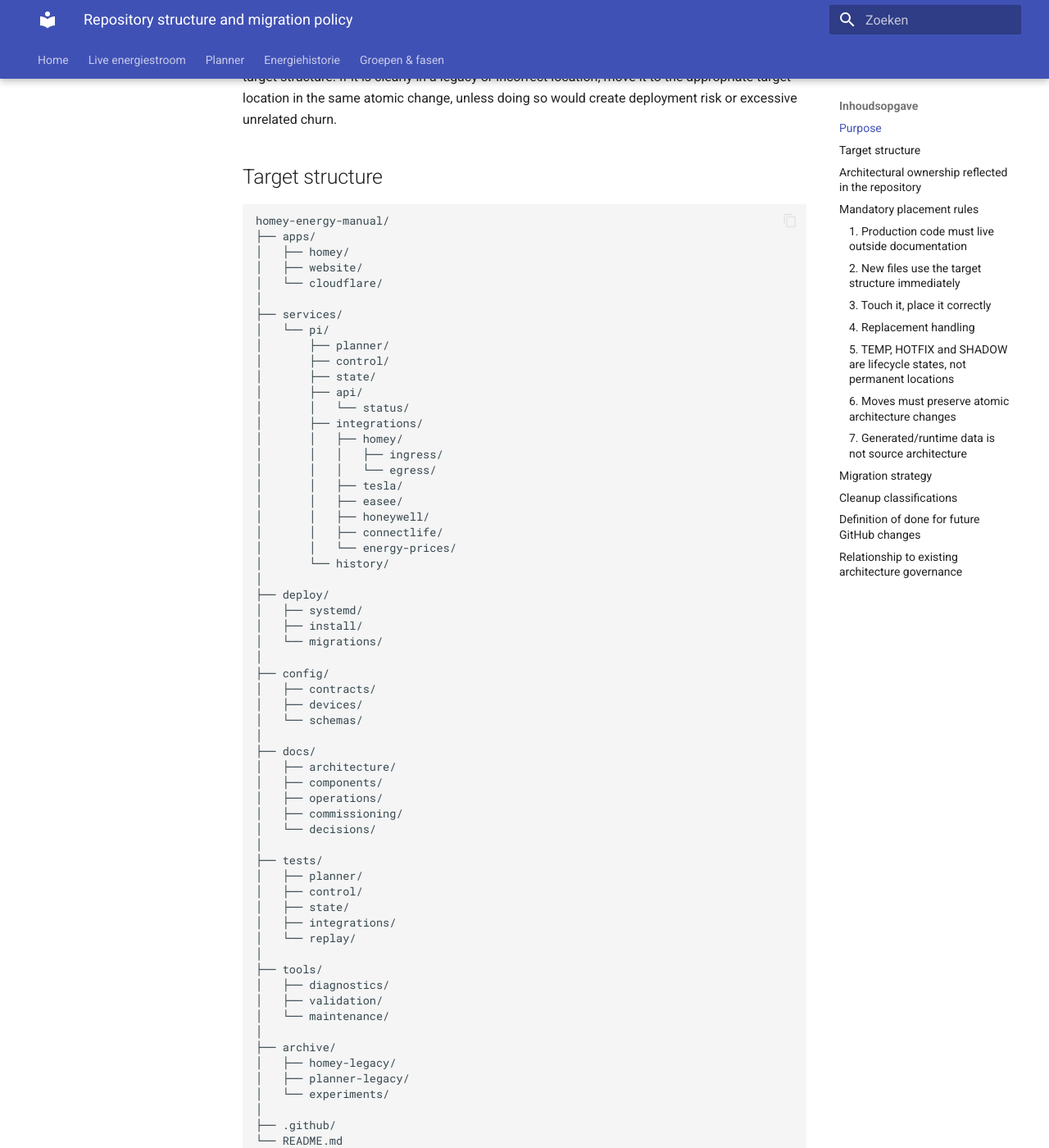
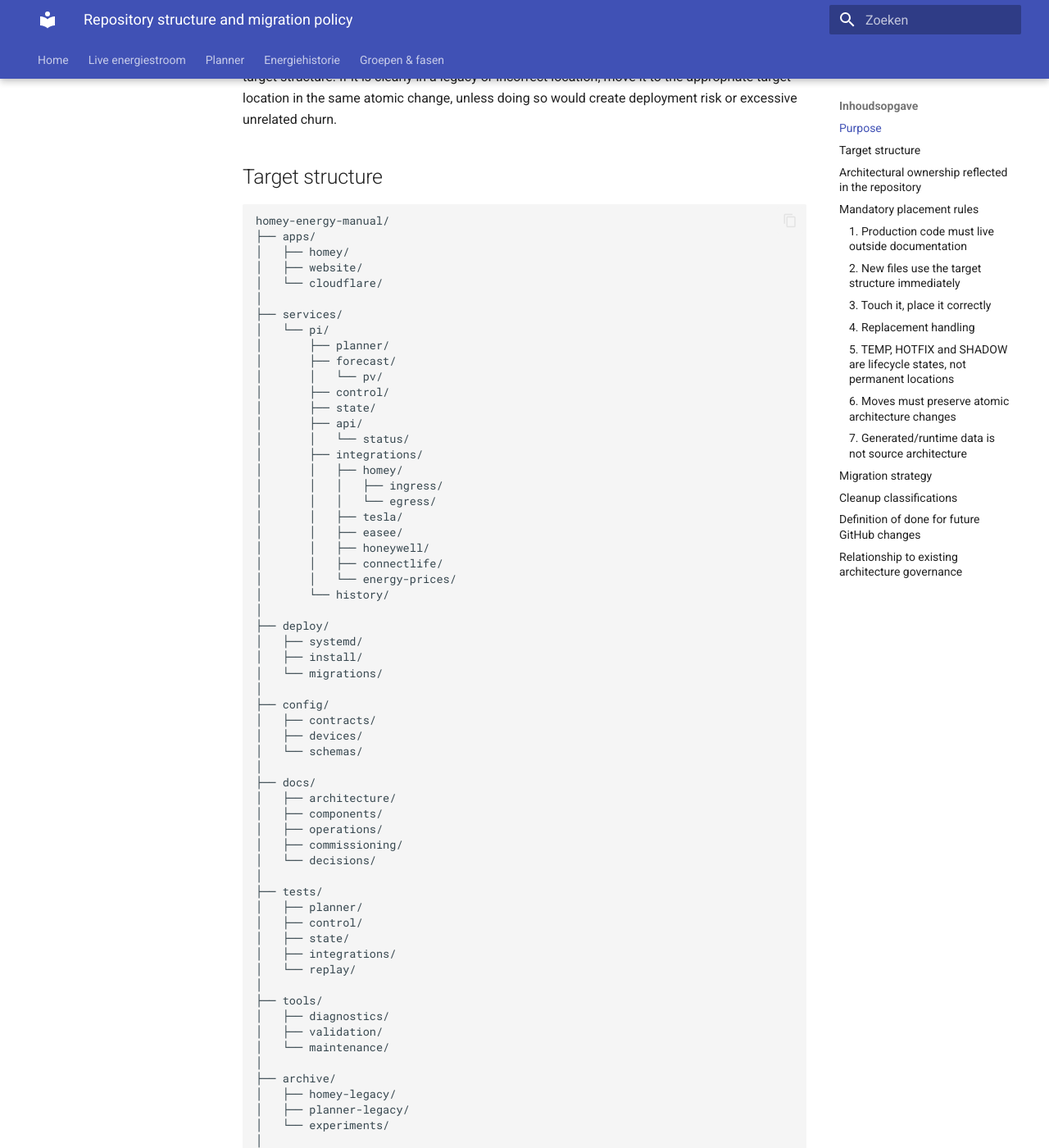
Before and after one commit to OnsKasteeltje/homey-energy-manual, an MkDocs documentation site: the page built from docs/architecture/repository-structure.md, in a window 1280 px wide and 1400 px high, scrolled down 610 px. Shown: the whole window at 82% size. Built offline with MkDocs 1.6.1 and Material for MkDocs 9.7.7, drawn with Linux system fonts in a browser that asks for light colours; some of the changed text lies outside the part shown.

Commit message:
docs: register Pi forecast domain in repository structure

```diff
--- a/docs/architecture/repository-structure.md
+++ b/docs/architecture/repository-structure.md
@@ -26,6 +26,8 @@
 ├── services/
 │   └── pi/
 │       ├── planner/
+│       ├── forecast/
+│       │   └── pv/
 │       ├── control/
 │       ├── state/
 │       ├── api/
@@ -84,7 +86,8 @@
 The target structure follows the operational ownership model:
 
 - **Homey** is the executor / edge-control layer.
-- **Pi** owns planning, orchestration, state processing and external integrations unless explicitly documented otherwise.
+- **Pi** owns planning, forecasting, orchestration, state processing and external integrations unless explicitly documented otherwise.
+- **Pi forecast** lives under `services/pi/forecast/`; PV forecast production, archival and validation code lives under `services/pi/forecast/pv/`. Forecasts are advisory planning inputs and do not override canonical realtime P1 energy authority.
 - **Homey ↔ Pi integration** lives under `services/pi/integrations/homey/`: ingress describes the Homey-to-Pi state boundary, while egress owns Pi-to-Homey control publication. The HTTP endpoint itself remains under `services/pi/api/` because API transport and integration semantics are separate concerns.
 - **Pi API** exposes bounded machine interfaces such as health, state ingest and planner/control status without changing the underlying runtime ownership boundaries.
 - **Website** owns presentation and human-facing observability.
```
